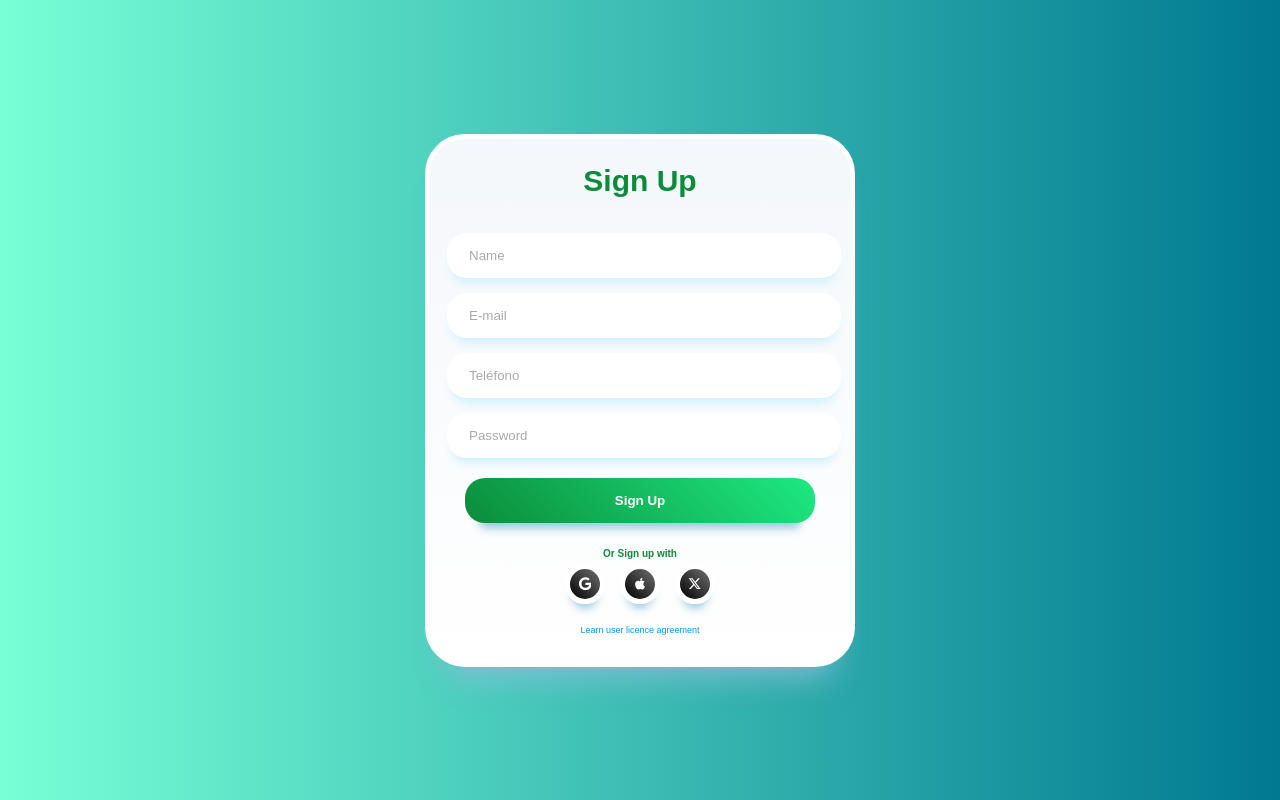
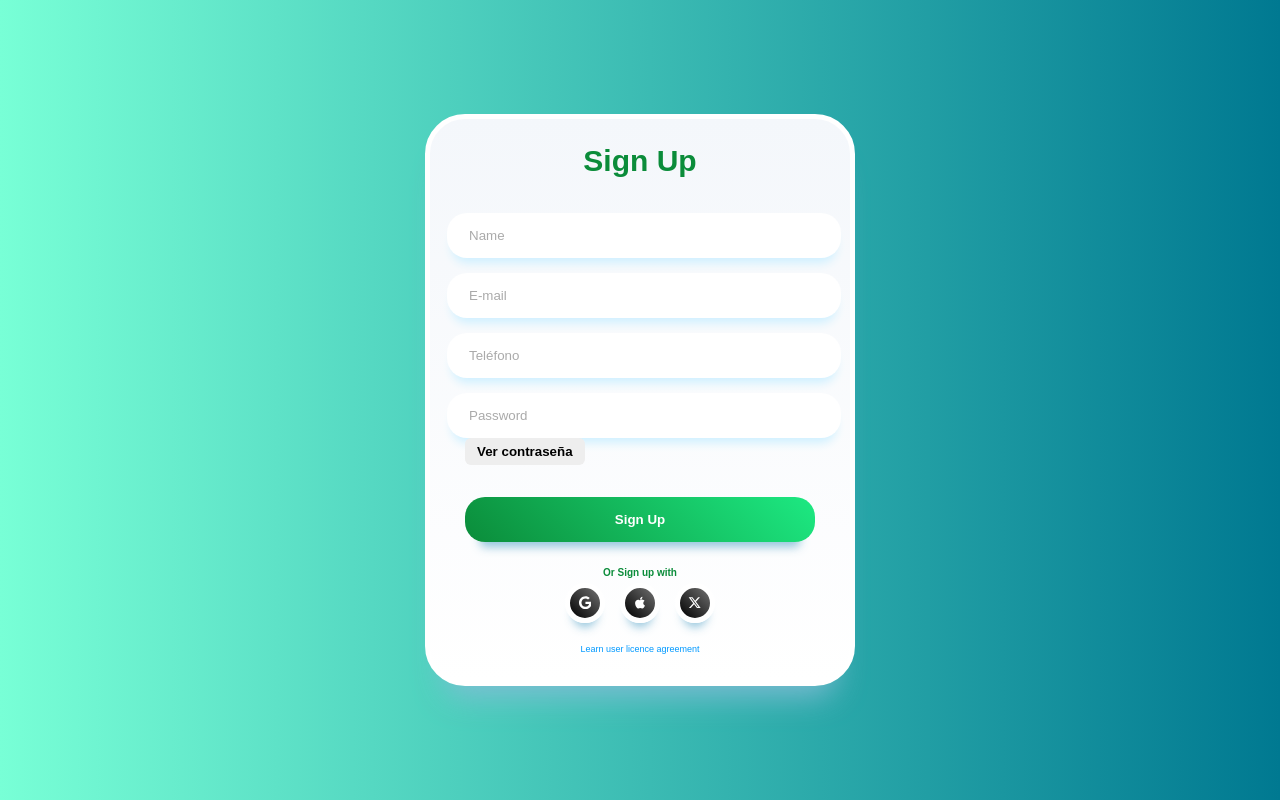
Before and after one commit to Haider2231/desplegable, a React (Vite) app in the folder gestion_futbol/frontend/: page /register in a window 1280 px wide. Built offline with nearby package versions, Linux system fonts and the light colour scheme.

Commit message:
ahora si ultimo

```diff
--- a/gestion_futbol/frontend/src/components/Auth/Login.jsx
+++ b/gestion_futbol/frontend/src/components/Auth/Login.jsx
@@ -8,6 +8,7 @@ export default function Login({ onLogin }) {
   const [password, setPassword] = useState("");
   const [error, setError] = useState("");
   const [loading, setLoading] = useState(false);
+  const [showPassword, setShowPassword] = useState(false);
   const navigate = useNavigate();
 
   const handleSubmit = async (e) => {
@@ -71,7 +72,7 @@ export default function Login({ onLogin }) {
           <input
             required
             className="input"
-            type="password"
+            type={showPassword ? "text" : "password"}
             name="password"
             id="password"
             placeholder="Password"
@@ -79,6 +80,22 @@ export default function Login({ onLogin }) {
             onChange={(e) => setPassword(e.target.value)}
             style={{ marginLeft: "-18px" }} // mueve el input más a la izquierda
           />
+          <button
+            type="button"
+            style={{
+              margin: "0 0 12px 0",
+              background: "#eee",
+              border: "none",
+              borderRadius: 6,
+              padding: "6px 12px",
+              fontWeight: 600,
+              cursor: "pointer",
+            }}
+            onClick={() => setShowPassword((v) => !v)}
+            tabIndex={-1}
+          >
+            {showPassword ? "Ocultar" : "Ver"} contraseña
+          </button>
           <span className="forgot-password">
             <a href="/forgot-password">Forgot Password ?</a>
           </span>
--- a/gestion_futbol/frontend/src/components/Auth/Register.jsx
+++ b/gestion_futbol/frontend/src/components/Auth/Register.jsx
@@ -13,6 +13,7 @@ export default function Register({ onRegister }) {
   const [loading, setLoading] = useState(false);
   const [success, setSuccess] = useState("");
   const [showVerify, setShowVerify] = useState(false);
+  const [showPassword, setShowPassword] = useState(false);
   const navigate = useNavigate();
 
   const handleSubmit = async (e) => {
@@ -124,13 +125,29 @@ export default function Register({ onRegister }) {
           <input
             required
             className="input"
-            type="password"
+            type={showPassword ? "text" : "password"}
             name="password"
             placeholder="Password"
             value={password}
             onChange={(e) => setPassword(e.target.value)}
             style={{ marginLeft: "-18px" }}
           />
+          <button
+            type="button"
+            style={{
+              margin: "0 0 12px 0",
+              background: "#eee",
+              border: "none",
+              borderRadius: 6,
+              padding: "6px 12px",
+              fontWeight: 600,
+              cursor: "pointer"
+            }}
+            onClick={() => setShowPassword((v) => !v)}
+            tabIndex={-1}
+          >
+            {showPassword ? "Ocultar" : "Ver"} contraseña
+          </button>
           <input
             className="login-button"
             type="submit"
```
